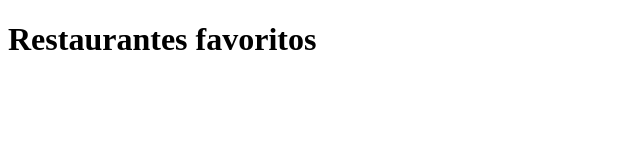
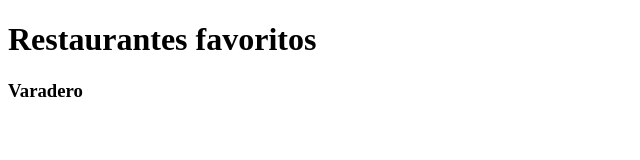
Before and after one commit to Santiago-dv/Parcial_Punto_5, a plain HTML site: page index.html in a window 1280 px wide. Shown: the full height of the page, 0-640 px from the left. Drawn offline with Linux system fonts and the light colour scheme.

Commit message:
titulo varadero

```diff
--- a/index.html
+++ b/index.html
@@ -7,5 +7,6 @@
 </head>
 <body>
     <h1>Restaurantes favoritos</h1>
+    <h3>Varadero</h3>
 </body>
 </html>
```
